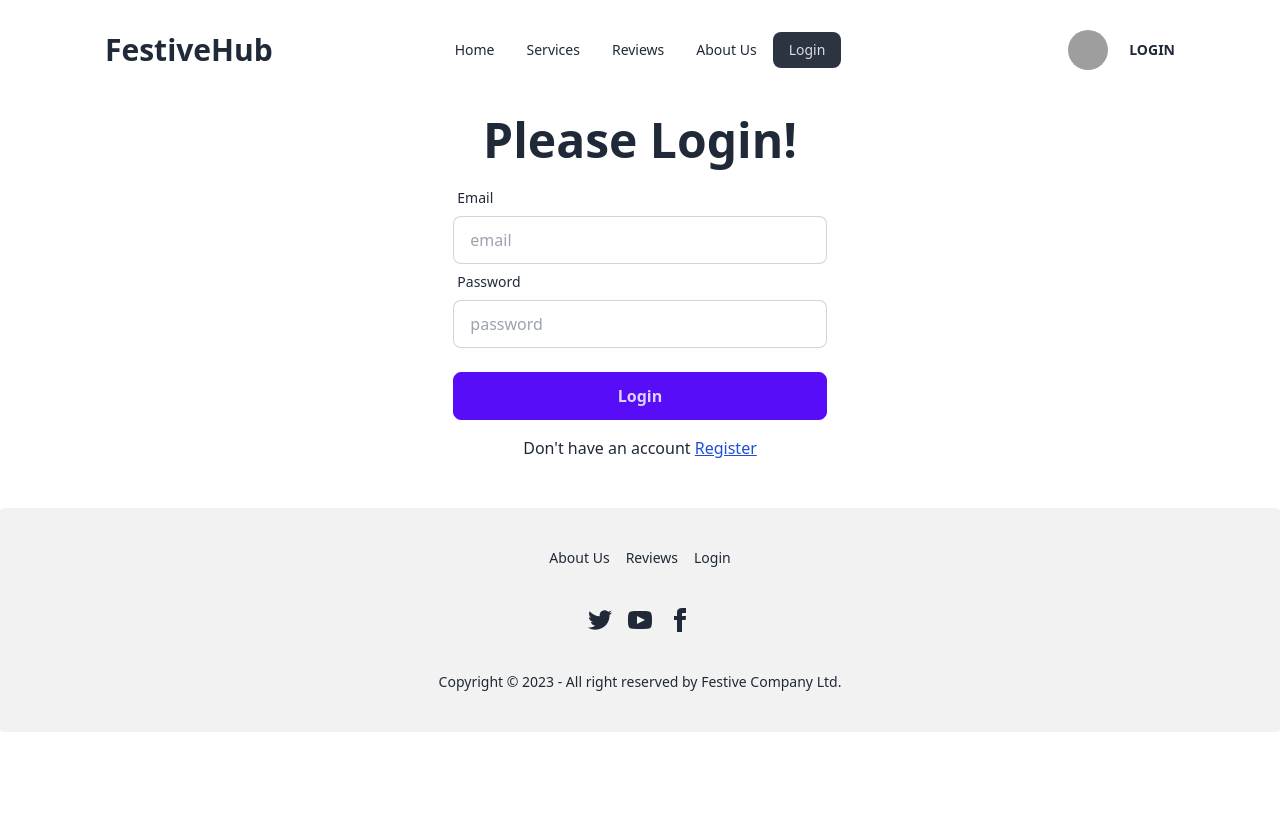
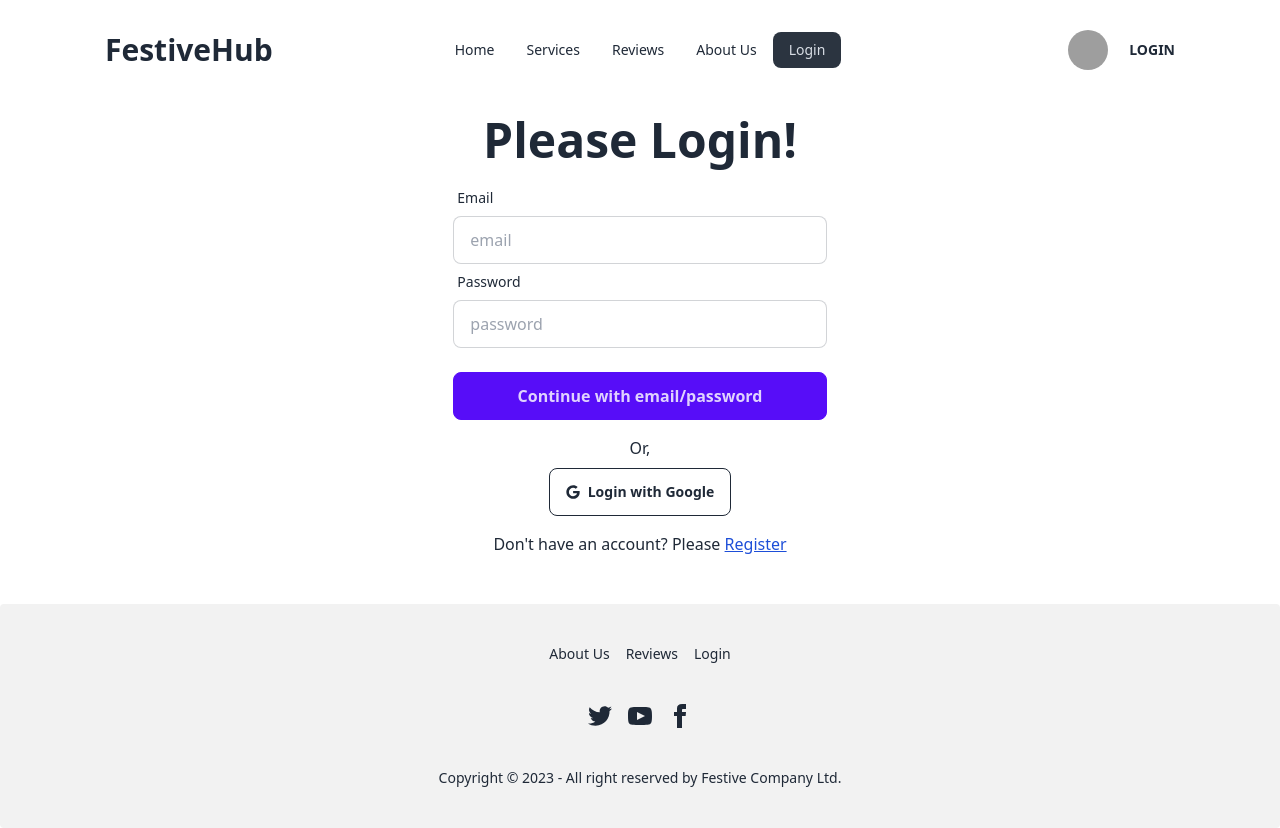
Before and after one commit to mahfuzar175/event-management, a React (Vite) app: page /login in a window 1280 px wide. Before the commit the page ends 800 px from the top, so only its background shows below. Built offline with nearby package versions, Linux system fonts and the light colour scheme; no server answers; grey boxes are pictures that could not be loaded.

Commit message:
one extra login method added

```diff
--- a/package.json
+++ b/package.json
@@ -15,6 +15,7 @@
     "match-sorter": "^6.3.1",
     "react": "^18.2.0",
     "react-dom": "^18.2.0",
+    "react-icons": "^4.11.0",
     "react-router-dom": "^6.16.0",
     "react-toastify": "^9.1.3",
     "sort-by": "^1.2.0"
--- a/src/pages/Login/Login.jsx
+++ b/src/pages/Login/Login.jsx
@@ -1,44 +1,52 @@
-import React, { useContext } from "react";
+import React, { useContext, useState } from "react";
 import { Link, useLocation, useNavigate } from "react-router-dom";
 import { AuthContext } from "../../AuthProvider";
 import { ToastContainer, toast } from "react-toastify";
 import "react-toastify/dist/ReactToastify.css";
-
+import { FaGoogle } from "react-icons/fa";
+import { GoogleAuthProvider, signInWithPopup } from "firebase/auth";
+import { getAuth } from "firebase/auth";
 
 const Login = () => {
   const { signIn } = useContext(AuthContext);
   const location = useLocation();
   const navigate = useNavigate();
+  const [email, setEmail] = useState("");
+  const [password, setPassword] = useState("");
+  const auth = getAuth();
 
-  const handleLogin = async (e) => {
-    e.preventDefault();
-    const form = new FormData(e.currentTarget);
-    const email = form.get("email");
-    const password = form.get("password");
-
+  const handleGoogleLogin = async () => {
+    const provider = new GoogleAuthProvider();
     try {
-      // Sign in user
-      const result = await signIn(email, password);
+      // Sign in user with Google
+      const result = await signInWithPopup(auth, provider);
       console.log(result.user);
       toast.success("Login successful!", {
         position: toast.POSITION.TOP_CENTER,
       });
       navigate(location?.state ? location.state : "/");
     } catch (error) {
-      if (error.code === "auth/wrong-password") {
-        toast.error("Wrong password. Please try again.", {
-          position: toast.POSITION.TOP_CENTER,
-        });
-      } else if (error.code === "auth/user-not-found") {
-        toast.error("Email doesn't match any account. Please check your email and try again.", {
-          position: toast.POSITION.TOP_CENTER,
-        });
-      } else {
-        console.error(error);
-        toast.error("Login failed. Please try again later.", {
-          position: toast.POSITION.TOP_CENTER,
-        });
-      }
+      console.error(error);
+      toast.error("Google Sign-In failed. Please try again later.", {
+        position: toast.POSITION.TOP_CENTER,
+      });
+    }
+  };
+
+  const handleEmailPasswordLogin = async (e) => {
+    e.preventDefault();
+    try {
+      // Sign in user with email and password
+      await signIn(email, password);
+      toast.success("Login successful!", {
+        position: toast.POSITION.TOP_CENTER,
+      });
+      navigate(location?.state ? location.state : "/");
+    } catch (error) {
+      console.error(error);
+      toast.error("Login failed. Please check your email and password.", {
+        position: toast.POSITION.TOP_CENTER,
+      });
     }
   };
 
@@ -46,7 +54,10 @@ const Login = () => {
     <div className="mb-8 p-4">
       <ToastContainer />
       <h1 className="text-5xl font-bold text-center">Please Login!</h1>
-      <form onSubmit={handleLogin} className="md:w-2/4 lg:w-1/3 mx-auto mt-4">
+      <form
+        onSubmit={handleEmailPasswordLogin}
+        className="md:w-2/4 lg:w-1/3 mx-auto mt-4"
+      >
         <div className="form-control">
           <label className="label">
             <span className="label-text">Email</span>
@@ -57,6 +68,8 @@ const Login = () => {
             placeholder="email"
             className="input input-bordered"
             required
+            value={email}
+            onChange={(e) => setEmail(e.target.value)}
           />
         </div>
         <div className="form-control">
@@ -69,13 +82,28 @@ const Login = () => {
             placeholder="password"
             className="input input-bordered"
             required
+            value={password}
+            onChange={(e) => setPassword(e.target.value)}
           />
         </div>
         <div className="form-control mt-6">
-          <button className="btn btn-primary normal-case text-base font-semibold">Login</button>
+          <button className="btn btn-primary normal-case text-base font-semibold">
+            Continue with email/password
+          </button>
         </div>
       </form>
-      <p className="text-center mt-4">Don't have an account <Link className="text-blue-700 font-medium underline" to='/register'>Register</Link></p>
+      <div className="mt-4 mb-2 text-center">Or,</div>
+      <div className="flex justify-center items-center">
+        <button className="btn btn-outline normal-case" onClick={handleGoogleLogin}>
+        <FaGoogle></FaGoogle>Login with Google
+        </button>
+      </div>
+      <p className="text-center mt-4">
+        Don't have an account? Please{" "}
+        <Link className="text-blue-700 font-medium underline" to="/register">
+          Register
+        </Link>
+      </p>
     </div>
   );
 };
```
Also changed, not shown: 1 other file (tests, documents, lock files or other folders).
